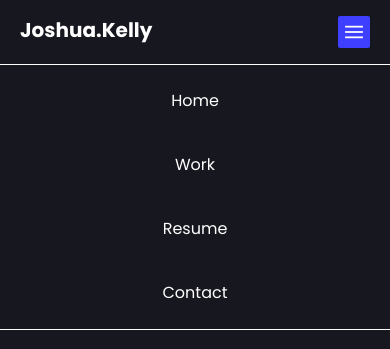
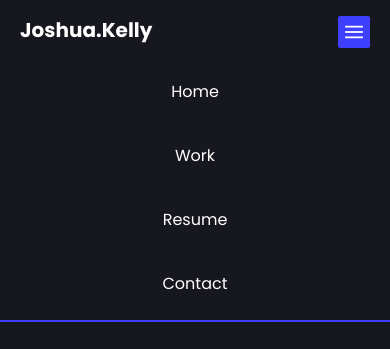
Before and after one commit to hewhodevs/portfolio-tailwind-edition, a website: page index.html in a window 390 px wide. Both pictures are taken after a click on the button 354 px from the left and 32 px from the top of the page. Shown: the top 349 px of the page. Drawn offline with Linux system fonts and the light colour scheme.

Commit message:
changed expanded mobile nav border style

```diff
--- a/index.html
+++ b/index.html
@@ -30,7 +30,7 @@
           </svg>
         </button>
       </div>
-      <ul id="nav-list" class="hidden px-5 border-t border-white md:border-0 md:flex md:ml-auto md:space-x-6 md:items-center">
+      <ul id="nav-list" class="hidden px-5 md:border-0 md:flex md:ml-auto md:space-x-6 md:items-center">
         <li><a href="#" class="py-4 m-2 block text-center hover:bg-theme md:py-2 px-4 rounded-sm">Home</a></li>
         <li><a href="#work" class="py-4 m-2 block text-center hover:bg-theme md:py-2 px-4 rounded-sm">Work</a></li>
         <li><a href="#resume" class="py-4 m-2 block text-center hover:bg-theme md:py-2 px-4 rounded-sm">Resume</a></li>
--- a/main.js
+++ b/main.js
@@ -8,8 +8,8 @@ const viewWorkButton = document.getElementById("view-work-button");
 // Toggle mobile menu on hamburger click
 // ----------------------------------------------
 navMobileButton.onclick = () => {
-  navbar.classList.toggle("border-b");
-  navbar.classList.toggle("border-white");
+  navbar.classList.toggle("border-b-2");
+  navbar.classList.toggle("border-theme");
   navList.classList.toggle("hidden");
 }
 
```
Also changed, not shown: tailwind.css.
